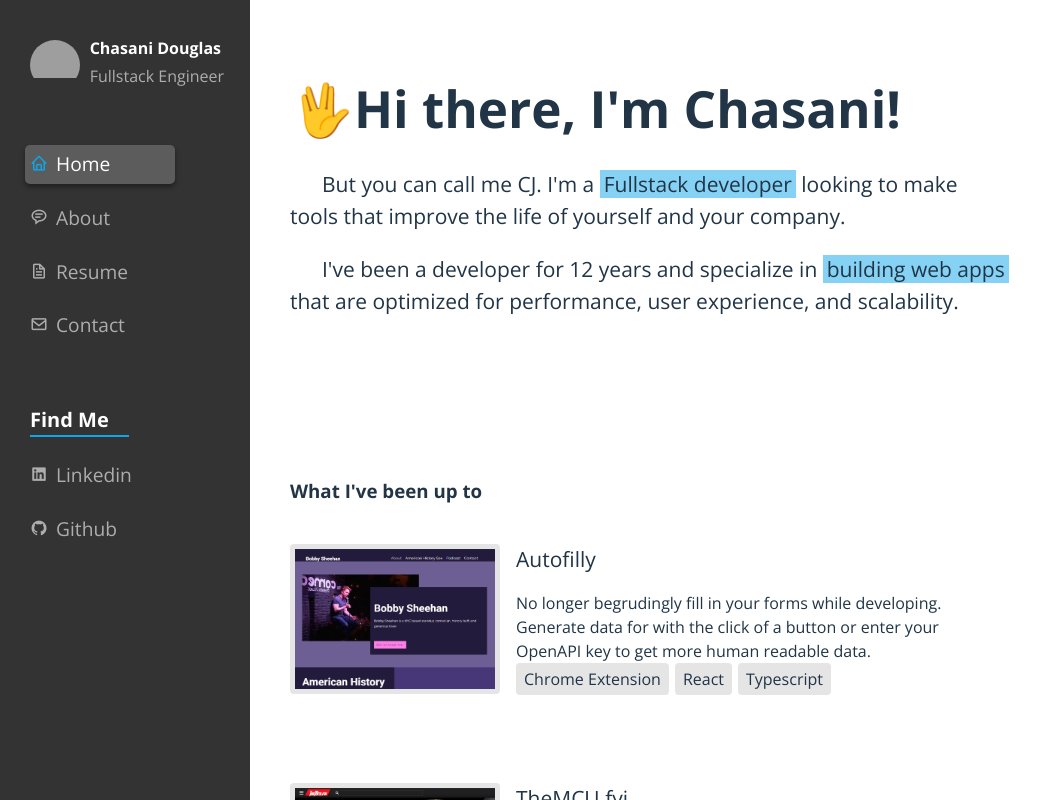
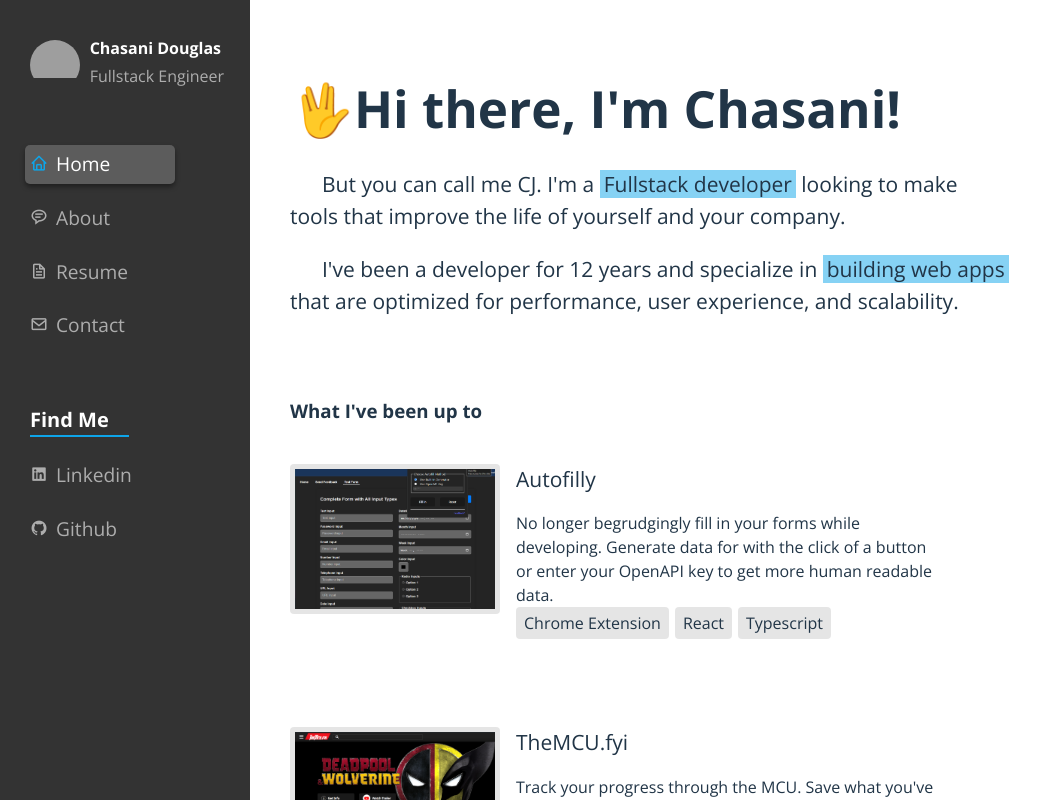
Before and after one commit to chaz9127/chasani-dev, a React (Vite) app: page / in a window 1280 px wide. Shown: the top 800 px of the page, without its empty margins (0-1047 px from the left). Built offline with nearby package versions, Linux system fonts and the light colour scheme; grey boxes are pictures that could not be loaded.

Commit message:
finalizing autofilly addition

```diff
--- a/src/constants/projects.js
+++ b/src/constants/projects.js
@@ -1,9 +1,9 @@
 export const projects = [
     {
-        thumbnailUrl: "/thumbnails/bobby-1.png",
+        thumbnailUrl: "/thumbnails/autofilly-1.png",
         url: "https://autofilly.dev",
         title: "Autofilly",
-        description: "No longer begrudingly fill in your forms while developing. Generate data for with the click of a button or enter your OpenAPI key to get more human readable data.",
+        description: "No longer begrudgingly fill in your forms while developing. Generate data for with the click of a button or enter your OpenAPI key to get more human readable data.",
         technologies: ["Chrome Extension", "React", "Typescript"]
     },
     {
--- a/src/pages/Home/Home.scss
+++ b/src/pages/Home/Home.scss
@@ -8,7 +8,7 @@
 }
 
 .work {
-    margin-top: 160px;
+    margin-top: 80px;
 }
 
 .projects-container {
```
Also changed, not shown: public/thumbnails/autofilly-1.png (added).
